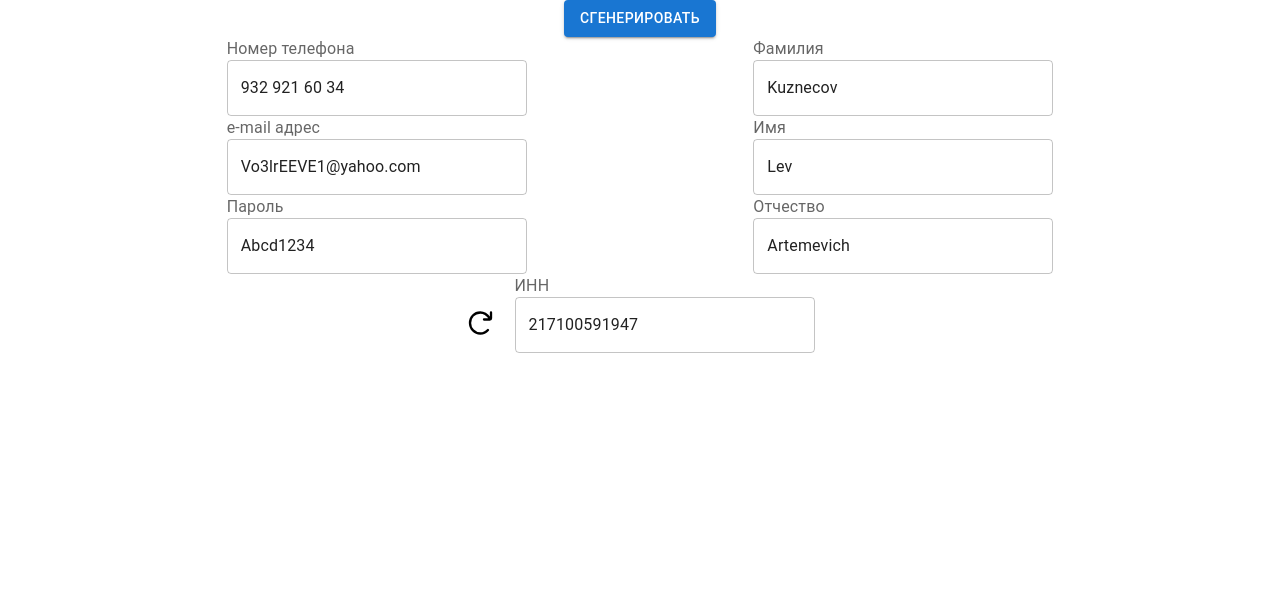
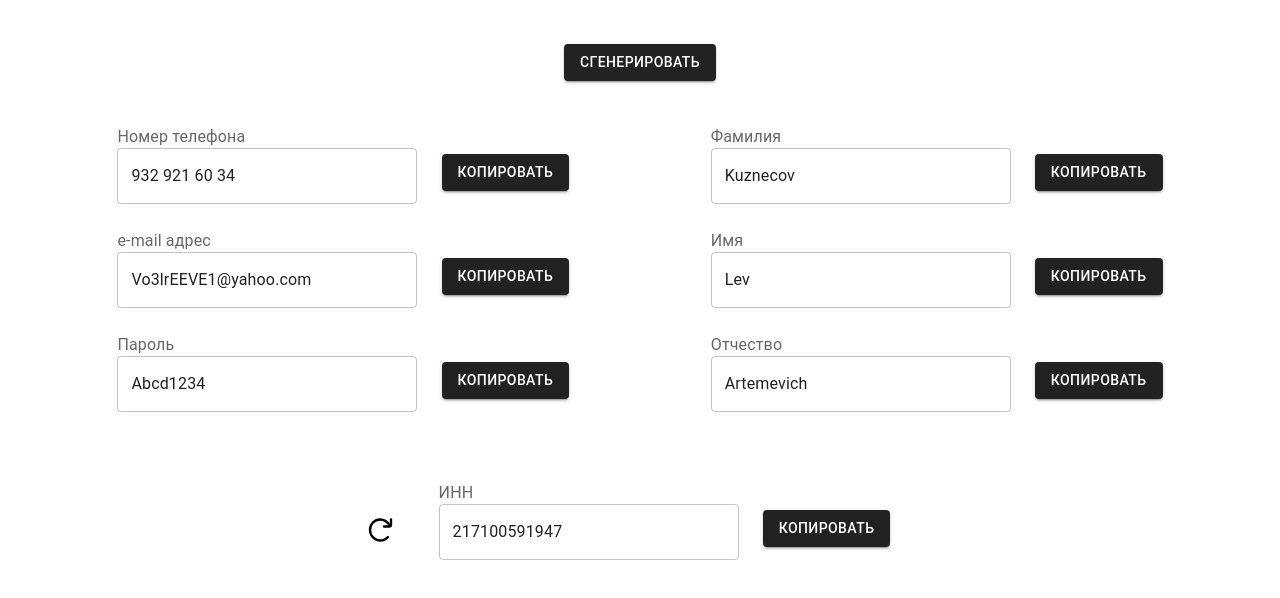
Before and after one commit to Orehik/mock_data_generator, a React (Vite) app: page / in a window 1280 px wide. Shown: the top 598 px of the page. Built offline with nearby package versions, Linux system fonts and the light colour scheme.

Commit message:
added the ability to quickly copy, styles for buttons and containers

```diff
--- a/src/App.css
+++ b/src/App.css
@@ -8,13 +8,28 @@
   flex-direction: column;
 }
 
-.box_container {
+.div_container {
   display: flex;
   flex-wrap: wrap;
   justify-content: space-evenly;
 }
 
+.box_container {
+  width: 500px;
+  margin-bottom: 25px;
+  display: flex;
+  align-items: center;
+  flex-wrap: wrap;
+  justify-content: space-evenly;
+}
+
 .box_element {
+  margin-top: 44px !important;
+  margin-bottom: 44px !important;
   display: flex;
   align-self: center;
 }
+
+.copy_button {
+  margin-top: 17px !important;
+}
--- a/src/App.tsx
+++ b/src/App.tsx
@@ -1,8 +1,10 @@
 import { useEffect, useMemo, useState } from "react";
+import { Box } from "@mui/material";
 
+import copyValue from "./helpers/copyValue";
 import { RefreshInn } from "./components/RefreshInn/RefreshInn";
 import { BaseInput } from "./components/BaseInput/BaseInput";
-import { BaseButton } from "./components/Button/Button";
+import { BaseButton } from "./components/BaseButton/BaseButton";
 import { INPUT_LABELS } from "./constants";
 import { password } from "./helpers/password";
 import { transliterator } from "./helpers/namesTranslit";
@@ -11,7 +13,8 @@ import { femaleNames } from "./dataNames/femaleNames";
 import { generateEmail } from "./helpers/emailAddress";
 import { maleNames } from "./dataNames/maleNames";
 import { TAXGenerator } from "./helpers/TAXGenerator";
-import './App.css'
+import './App.css';
+
 
 function App() {
   const randomIndex = Math.floor(Math.random() * 10000);
@@ -53,43 +56,64 @@ function App() {
 
   return (
     <div className="parent_container">
-      <BaseButton className="box_element" onClick={() => getStarted()}/>
-      <div className="box_container">
+      <BaseButton className="box_element" onClick={() => getStarted()}>Сгенерировать</BaseButton>
+      <div className="div_container">
         <div>
+          <Box className="box_container">
             <BaseInput
               label={INPUT_LABELS.phone_number}
               value={phoneNumber}
             />
+            <BaseButton className="copy_button" onClick={() => copyValue(phoneNumber)}>Копировать</BaseButton>
+          </Box>
+          <Box className="box_container">
             <BaseInput
               label={INPUT_LABELS.email_address}
               value={email}
             />
+            <BaseButton className="copy_button" onClick={() => copyValue(email)}>Копировать</BaseButton>
+          </Box>
+          <Box className="box_container">
             <BaseInput
               label={INPUT_LABELS.password}
               value={pass}
             />
+            <BaseButton className="copy_button" onClick={() => copyValue(pass)}>Копировать</BaseButton>
+          </Box>
         </div>
         <div>
+          <Box className="box_container">
             <BaseInput
               label={INPUT_LABELS.lastname}
               value={lastname}
             />
+            <BaseButton className="copy_button" onClick={() => copyValue(lastname)}>Копировать</BaseButton>
+          </Box>
+          <Box className="box_container">
             <BaseInput
               label={INPUT_LABELS.firstname}
               value={firstname}
             />
+            <BaseButton className="copy_button" onClick={() => copyValue(firstname)}>Копировать</BaseButton>
+          </Box>
+          <Box className="box_container">
             <BaseInput
               label={INPUT_LABELS.middlename}
               value={middlename}
             />
+            <BaseButton className="copy_button" onClick={() => copyValue(middlename)}>Копировать</BaseButton>
+          </Box>
         </div>
       </div>
       <div className="box_element">
         <RefreshInn onClick={() => innGenerator()}/>
+        <Box className="box_container">
           <BaseInput
             label={INPUT_LABELS.inn}
             value={inn}
           />
+          <BaseButton className="copy_button" onClick={() => copyValue(inn)}>Копировать</BaseButton>
+        </Box>
       </div>
     </div>
   )
--- /dev/null
+++ b/src/components/BaseButton/BaseButton.tsx
@@ -0,0 +1,14 @@
+import * as React from 'react';
+import { Button } from '@mui/material';
+
+interface IProps {
+  onClick: () => void,
+  className?: string,
+  children: React.ReactNode,
+}
+
+export const BaseButton = ({onClick, className, children, ...props}: IProps) => {
+  return (
+      <Button style={{backgroundColor: "#222222"}} className={className || ""} variant="contained" onClick={onClick} {...props}>{children}</Button>
+  );
+}
--- a/src/components/BaseInput/BaseInput.tsx
+++ b/src/components/BaseInput/BaseInput.tsx
@@ -9,7 +9,7 @@ interface IProps {
   className?: string,
 }
 
-export const BaseInput = ({value, label, setValue, className}: IProps) => {
+export const BaseInput = ({value, label, className}: IProps) => {
 
   return (
     <Box className={className}>
--- a/src/components/Button/Button.tsx
+++ /dev/null
@@ -1,13 +0,0 @@
-import * as React from 'react';
-import { Button } from '@mui/material';
-
-interface IProps {
-  onClick: () => void,
-  className?: string,
-}
-
-export const BaseButton = ({onClick, className}: IProps) => {
-  return (
-      <Button className={className} variant="contained" onClick={onClick}>Сгенерировать</Button>
-  );
-}
--- a/src/components/RefreshInn/RefreshInn.tsx
+++ b/src/components/RefreshInn/RefreshInn.tsx
@@ -9,7 +9,7 @@ interface IProps {
 export const RefreshInn = ({onClick}: IProps) => {
   return (
       <svg xmlns="http://www.w3.org/2000/svg" width="29" height="28" focusable="false" viewBox="0 0 12 12" onClick={onClick} className="icon">
-        <path fill="none" stroke="currentColor" stroke-linecap="round" d="M10 4c-.8-1.1-2-2.5-4.1-2.5-2.5 0-4.4 2-4.4 4.5s2 4.5 4.4 4.5c1.3 0 2.5-.6 3.3-1.5m1.3-7.5V4c0 .3-.2.5-.5.5H7.5"/>
+        <path fill="none" stroke="currentColor" strokeLinecap="round" d="M10 4c-.8-1.1-2-2.5-4.1-2.5-2.5 0-4.4 2-4.4 4.5s2 4.5 4.4 4.5c1.3 0 2.5-.6 3.3-1.5m1.3-7.5V4c0 .3-.2.5-.5.5H7.5"/>
       </svg>
   );
 };
--- /dev/null
+++ b/src/helpers/copyValue.ts
@@ -0,0 +1,3 @@
+export default async (value: string): Promise<void> => {
+  await window.navigator.clipboard.writeText(value)
+};
```
Also changed, not shown: src/components/BaseButton/BaseButton.css (added). Lines whose indentation alone changed are shown as unchanged.
